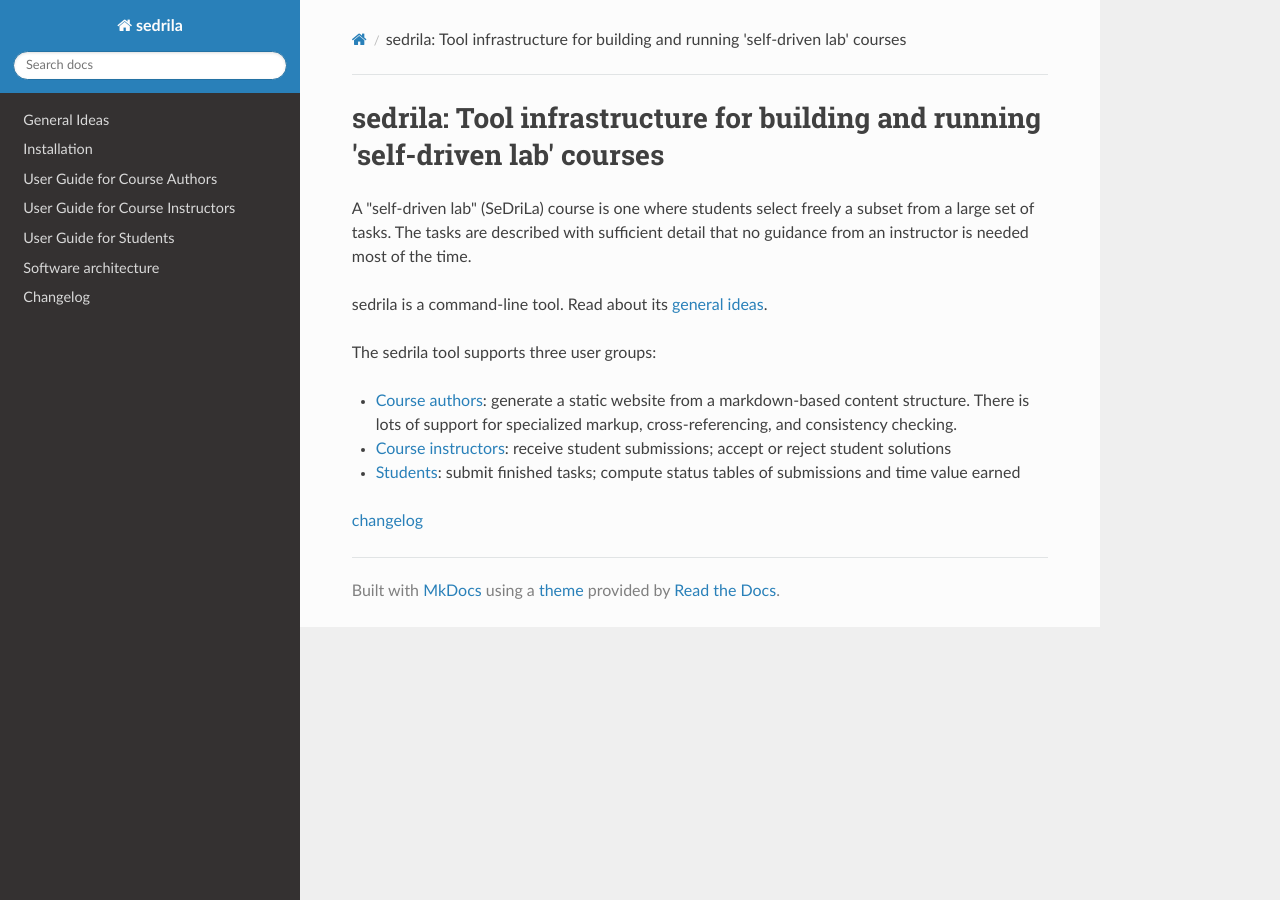
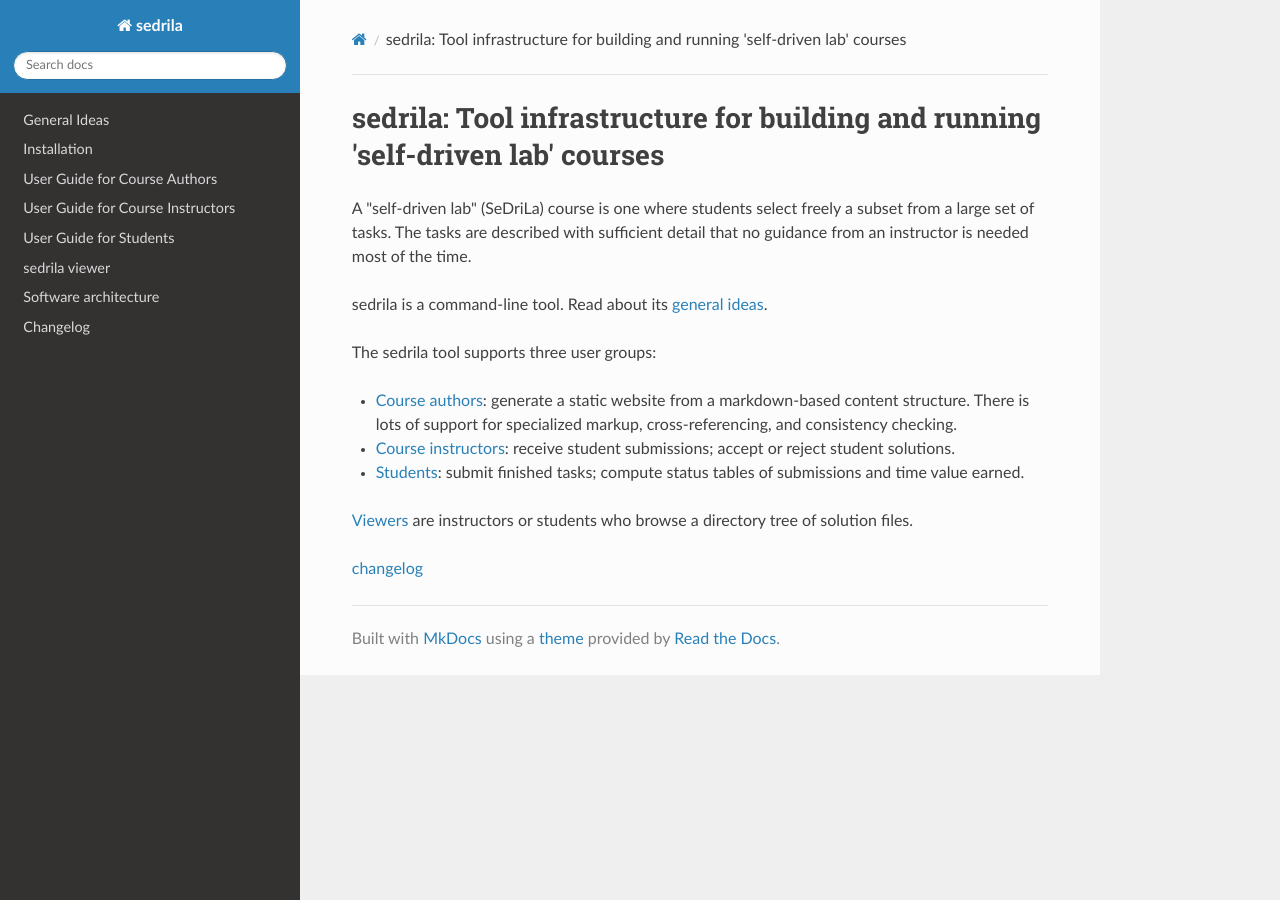
Before and after one commit to fubinf/sedrila, an MkDocs documentation site: the page built from docs/index.md, in a window 1280 px wide. Built offline with MkDocs 1.6.1, drawn with Linux system fonts in a browser that asks for light colours; nearby versions of some CDN libraries.

Commit message:
docs/viewer.md: documentation for 'sedrila view'

```diff
--- a/docs/index.md
+++ b/docs/index.md
@@ -13,8 +13,10 @@ The sedrila tool supports three user groups:
   generate a static website from a markdown-based content structure.
   There is lots of support for specialized markup, cross-referencing, and consistency checking.
 - [Course instructors](instructors.md):
-  receive student submissions; accept or reject student solutions
+  receive student submissions; accept or reject student solutions.
 - [Students](students.md):
-  submit finished tasks; compute status tables of submissions and time value earned
+  submit finished tasks; compute status tables of submissions and time value earned.
+
+[Viewers](viewer.md) are instructors or students who browse a directory tree of solution files.
 
 [changelog](changelog.md)
--- a/mkdocs.yaml
+++ b/mkdocs.yaml
@@ -7,5 +7,6 @@ nav:
   - "User Guide for Course Authors": authors.md
   - "User Guide for Course Instructors": instructors.md
   - "User Guide for Students": students.md
+  - "sedrila viewer": viewer.md
   - "Software architecture": internal_notes.md
   - "Changelog": changelog.md
```
Also changed, not shown: docs/viewer.md (added, +36 -0 lines).
